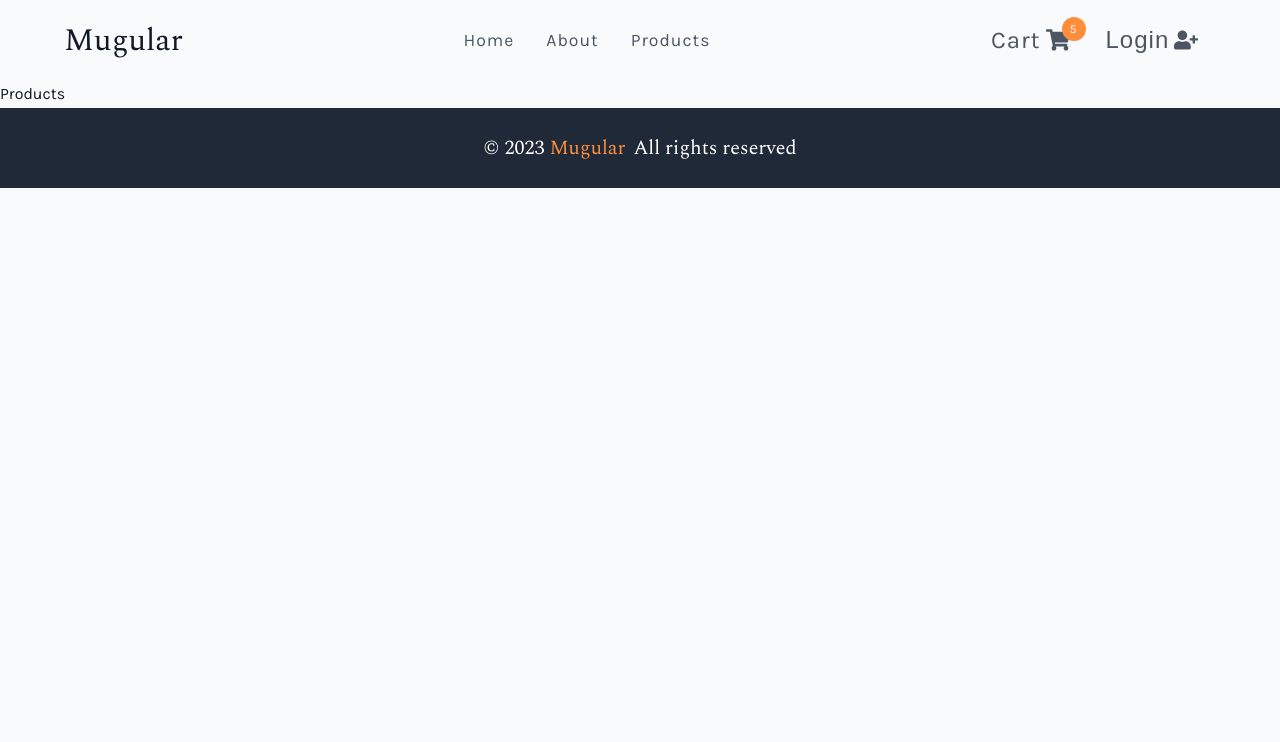
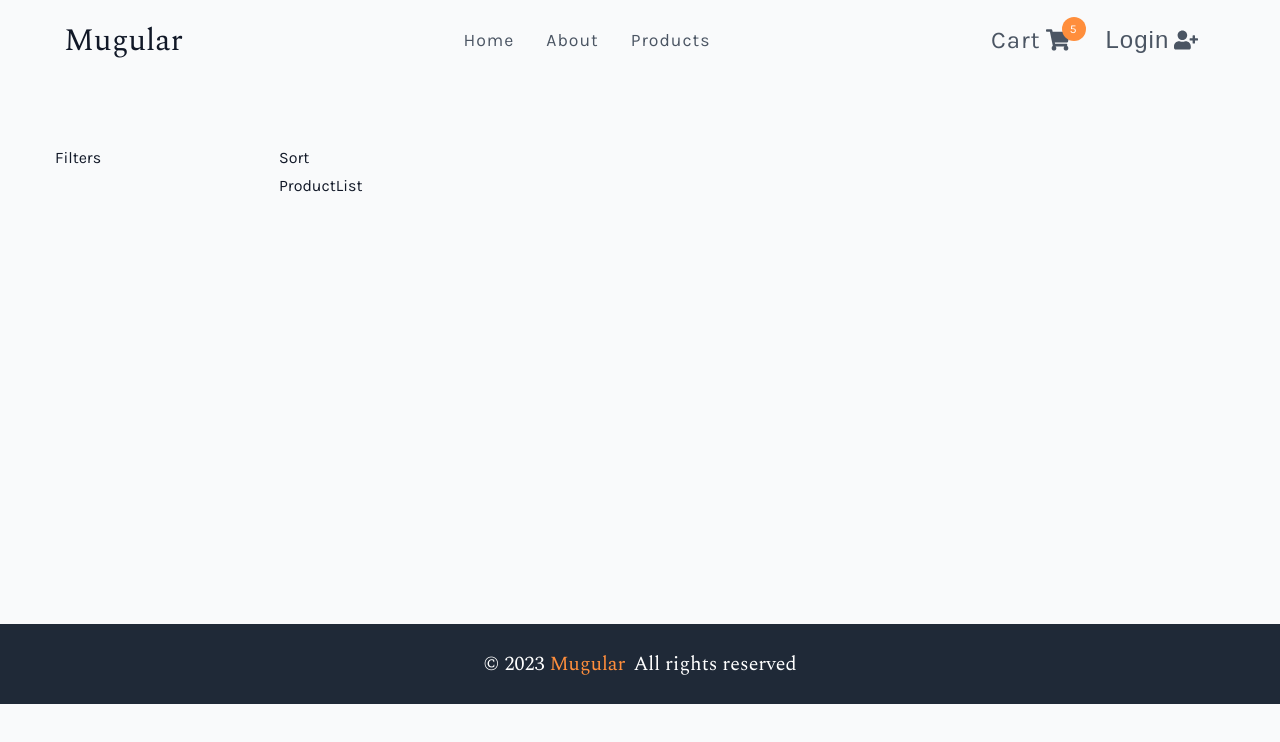
Before and after one commit to Joelzor/mugular, a React (Vite) app: page /products in a window 1280 px wide. Shown: the top 742 px of the page. Built offline with nearby package versions, Linux system fonts and the light colour scheme; no server answers.

Commit message:
setup for Products page

```diff
--- /dev/null
+++ b/src/components/Filters.tsx
@@ -0,0 +1,5 @@
+const Filters = () => {
+  return <div>Filters</div>;
+};
+
+export default Filters;
--- /dev/null
+++ b/src/components/ProductList.tsx
@@ -0,0 +1,5 @@
+const ProductList = () => {
+  return <div>ProductList</div>;
+};
+
+export default ProductList;
--- /dev/null
+++ b/src/components/Sort.tsx
@@ -0,0 +1,5 @@
+const Sort = () => {
+  return <div>Sort</div>;
+};
+
+export default Sort;
--- a/src/components/index.tsx
+++ b/src/components/index.tsx
@@ -11,6 +11,9 @@ import ProductImages from "./ProductImages";
 import Stars from "./Stars";
 import AddToCart from "./AddToCart";
 import Amounts from "./Amounts";
+import Filters from "./Filters";
+import Sort from "./Sort";
+import ProductList from "./ProductList";
 
 export {
   Navbar,
@@ -26,4 +29,7 @@ export {
   Stars,
   AddToCart,
   Amounts,
+  Filters,
+  Sort,
+  ProductList,
 };
--- a/src/pages/Products.tsx
+++ b/src/pages/Products.tsx
@@ -1,5 +1,34 @@
+import styled from "styled-components";
+import { Filters, ProductList, Sort } from "../components";
+
 const Products = () => {
-  return <div>Products</div>;
+  return (
+    <main>
+      <Wrapper className="page">
+        <div className="section-center products">
+          <Filters />
+          <div>
+            <Sort />
+            <ProductList />
+          </div>
+        </div>
+      </Wrapper>
+    </main>
+  );
 };
 
+const Wrapper = styled.div`
+  .products {
+    display: grid;
+    gap: 3rem 1.5rem;
+    margin: 4rem auto;
+  }
+
+  @media (min-width: 768px) {
+    .products {
+      grid-template-columns: 200px 1fr;
+    }
+  }
+`;
+
 export default Products;
```
